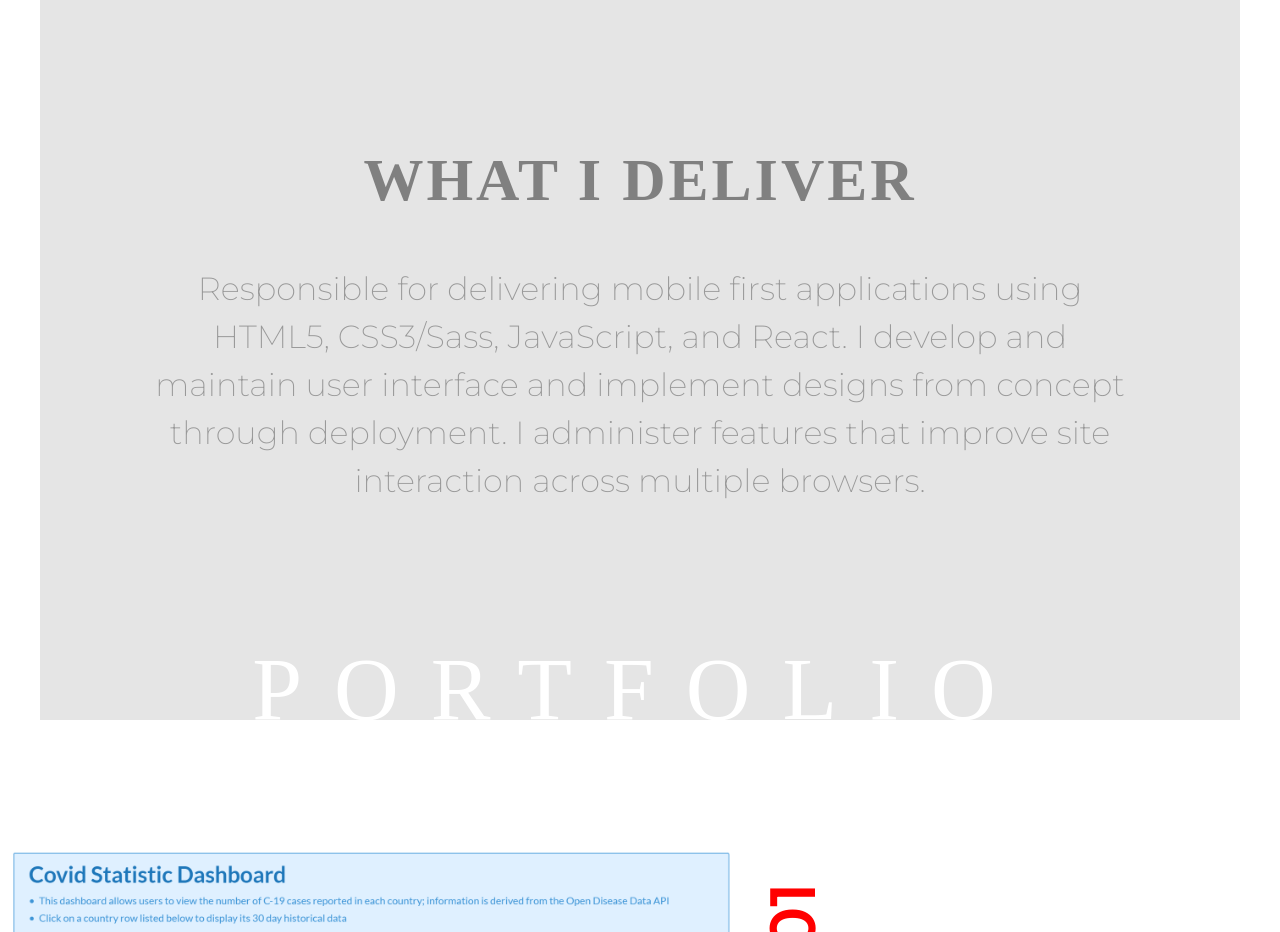
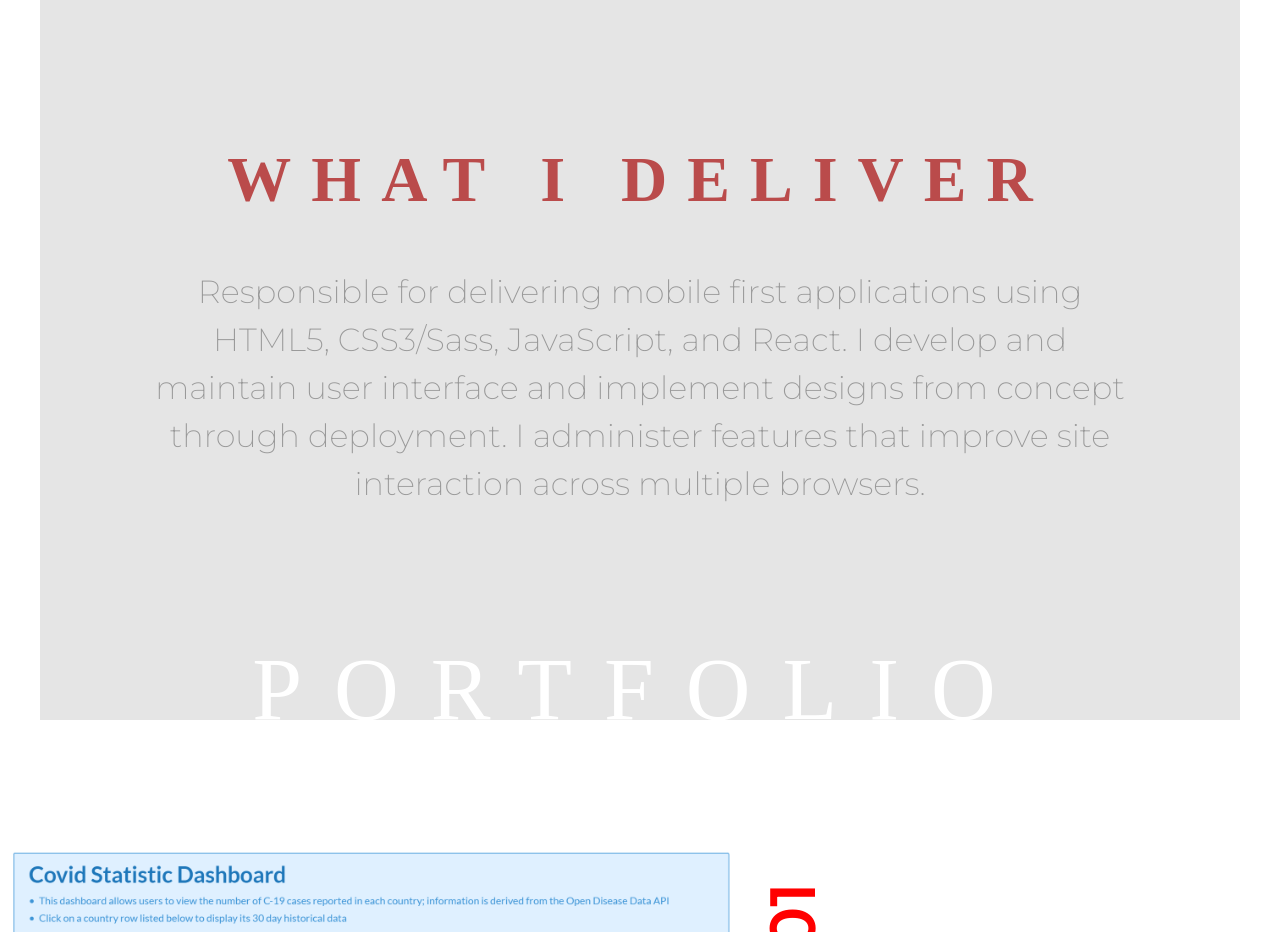
Before and after one commit to j-a-black/portfolio-v4, a React (Create React App) app: page / in a window 1280 px wide. Shown: the part 940-1872 px from the top of the page. Built offline with nearby package versions, Linux system fonts and the light colour scheme; a web font is replaced by a local one.

Commit message:
adjusted scroll padding

```diff
--- a/src/components/about/about.styles.scss
+++ b/src/components/about/about.styles.scss
@@ -21,9 +21,9 @@
     text-align: center;
     text-transform: uppercase;
     font-family: $italiana;
-    font-size: clamp(1.9rem, 5vw, 6rem);
-    letter-spacing: 0.3rem;
-    color: $grayscale-50;
+    font-size: clamp(4rem, 5vw, 9rem);
+    letter-spacing: clamp(0.1rem, 2vw, 2rem);
+    color: rgb(186, 75, 75);
     margin-bottom: 4rem;
   }
 
--- a/src/index.scss
+++ b/src/index.scss
@@ -11,6 +11,7 @@
 html {
   font-size: 62.5%; //10px
   scroll-behavior: smooth;
+  scroll-padding-top: 6rem;
 
   &:focus-within {
     scroll-behavior: smooth;
```
